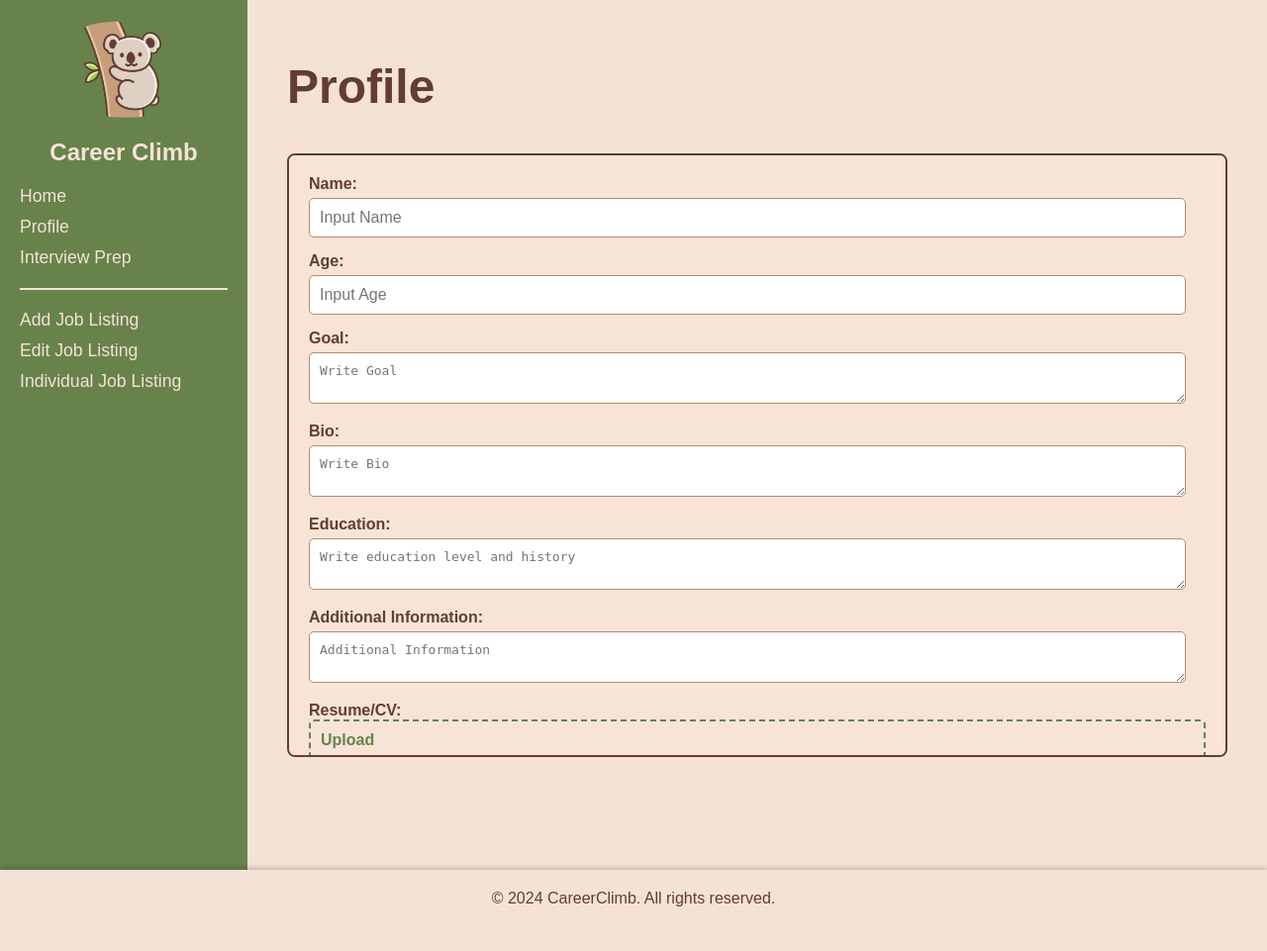
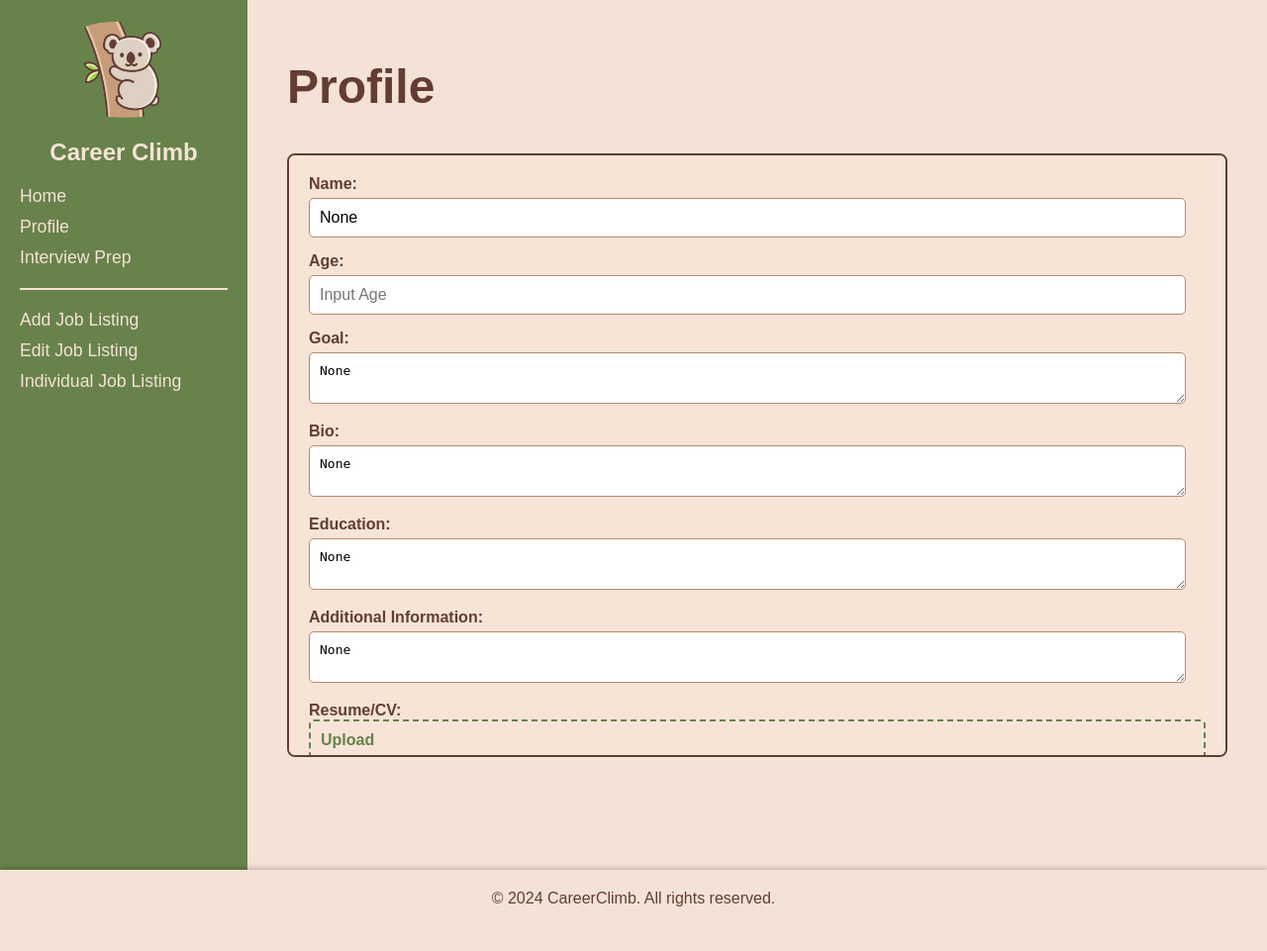
Before and after one commit to apandamedic/CareerClimb, a Django app: page /profile/ in a window 1280 px wide. Shown: the whole page at 99% size. Run offline with Django 5.2, Linux system fonts and the light colour scheme; a user stored in the database is signed in; data comes from the database, SQL or seed files in the repository.

Commit message:
profile changes

```diff
--- a/myapp/models.py
+++ b/myapp/models.py
@@ -47,7 +47,7 @@
 
 
 class UserProfile(models.Model):
-    user = models.OneToOneField(User, on_delete=models.CASCADE, null=True, blank=True)
+    user = models.OneToOneField(User, on_delete=models.CASCADE)
     name = models.CharField(max_length=255, null=True, blank=True)
     age = models.IntegerField(null=True, blank=True)
     goal = models.TextField(null=True, blank=True)
--- a/myapp/templates/profile.html
+++ b/myapp/templates/profile.html
@@ -38,31 +38,34 @@
        <!-- Profile Form Section -->
        <main class="profile">
         <h1>Profile</h1>
+
+        {% if is_authenticated %}
+            <!-- Form for Logged-in Users -->
             <form method="post" enctype="multipart/form-data" class="profile-form">
                 {% csrf_token %}
                 <div class="form-group">
                     <label for="name">Name:</label>
-                   <input type="text" id="name" name="name" placeholder="Input Name">
+                    <input type="text" id="name" name="name" placeholder="Input Name" value="{{ profile.name }}">
                 </div>
                 <div class="form-group">
                     <label for="age">Age:</label>
-                    <input type="number" id="age" name="age" placeholder="Input Age">
+                    <input type="number" id="age" name="age" placeholder="Input Age" value="{{ profile.age }}">
                 </div>
                 <div class="form-group">
                     <label for="goal">Goal:</label>
-                   <textarea id="goal" name="goal" placeholder="Write Goal"></textarea>
+                    <textarea id="goal" name="goal" placeholder="Write Goal">{{ profile.goal }}</textarea>
                 </div>
                 <div class="form-group">
                     <label for="bio">Bio:</label>
-                   <textarea id="bio" name="bio" placeholder="Write Bio"></textarea>
+                    <textarea id="bio" name="bio" placeholder="Write Bio">{{ profile.bio }}</textarea>
                 </div>
                 <div class="form-group">
                     <label for="education">Education:</label>
-                   <textarea id="education" name="education" placeholder="Write education level and history"></textarea>
+                    <textarea id="education" name="education" placeholder="Write education level and history">{{ profile.education }}</textarea>
                 </div>
                 <div class="form-group">
                     <label for="additional-info">Additional Information:</label>
-                   <textarea id="additional-info" name="additional_info" placeholder="Additional Information"></textarea>
+                    <textarea id="additional-info" name="additional_info" placeholder="Additional Information">{{ profile.additional_info }}</textarea>
                 </div>
                 <div class="form-group">
                     <label for="resume">Resume/CV:</label>
@@ -73,6 +76,11 @@
                 </div>
                 <button type="submit" class="profile-submit-button">Edit</button>
             </form>
+        {% else %}
+            <!-- Read-only Message for Guests -->
+            <p>Welcome, Guest!</p>
+            <p>Please <a href="{% url 'login' %}">log in</a> to edit your profile.</p>
+        {% endif %}
     </main>
 
 
--- a/myapp/views.py
+++ b/myapp/views.py
@@ -10,20 +10,33 @@
 from datetime import datetime
 
 #profile
-@login_required
+
 def profile(request):
-    # Get the user's profile or create one if it doesn't exist
-    profile, created = UserProfile.objects.get_or_create(user=request.user)
+    if request.user.is_authenticated:
+        # Get the user's profile or create one if it doesn't exist
+        profile, created = UserProfile.objects.get_or_create(user=request.user)
 
-    if request.method == 'POST':
-        form = UserProfileForm(request.POST, request.FILES, instance=profile)
-        if form.is_valid():
-            form.save()
-            return redirect('profile')  # Redirect after saving
-    else:
-        form = UserProfileForm(instance=profile)
-    return render(request, 'profile.html', {'form': form, 'profile': profile})
+        if request.method == 'POST':
 
+            form = UserProfileForm(request.POST, request.FILES, instance=profile)
+            if form.is_valid():
+                form.save()
+                return redirect('profile')  # Redirect after saving
+        else:
+            form = UserProfileForm(instance=profile)
+
+        return render(request, 'profile.html', {
+            'form': form,
+            'profile': profile,
+            'is_authenticated': True,
+        })
+
+    # For unauthenticated users, show a default read-only profile
+    return render(request, 'profile.html', {
+        'form': None,
+        'profile': None,
+        'is_authenticated': False,
+    })
 
 def room(request):
     return HttpResponse('Room')
```
Lines whose indentation alone changed are shown as unchanged.
